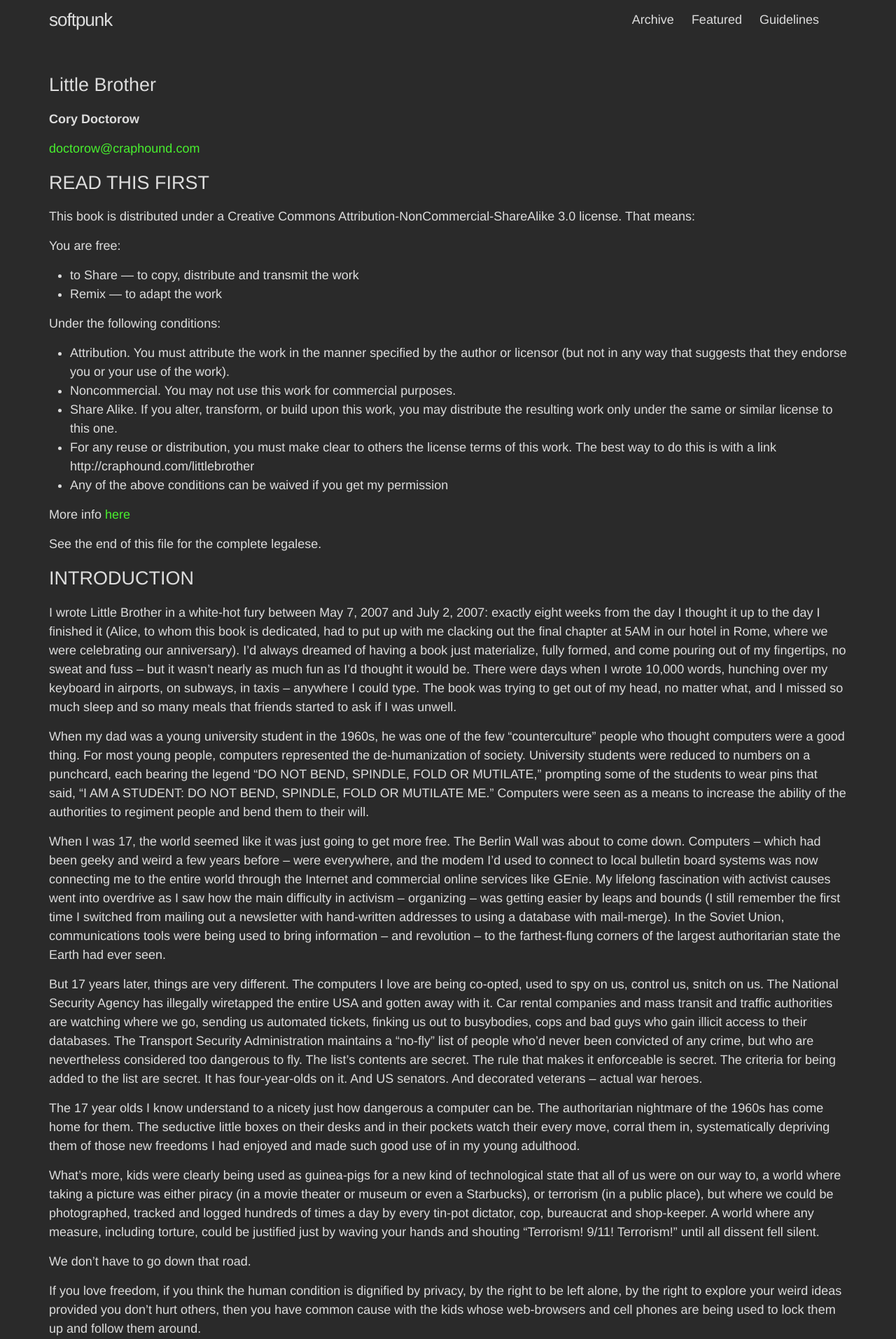
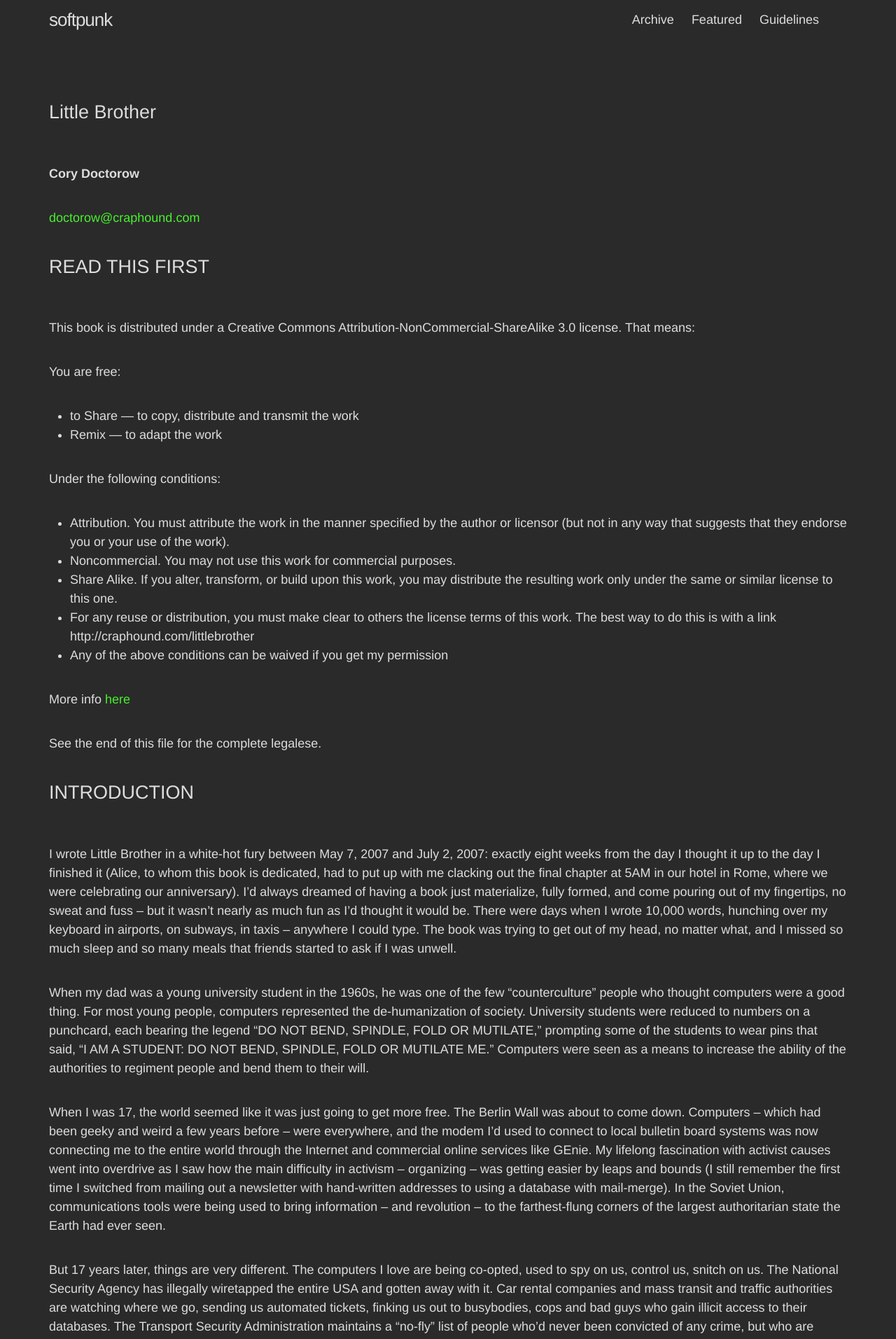
Before and after one commit to softpunk/softpunk.github.io, a Jekyll site: the page built from littlebrother.md, in a window 1280 px wide. Shown: the top 1913 px of the page at 70% size. Built offline with Jekyll 4.4.1, drawn with Linux system fonts in a browser that asks for light colours.

Commit message:
Update _base.scss

```diff
--- a/_sass/_base.scss
+++ b/_sass/_base.scss
@@ -34,7 +34,7 @@
 p, blockquote, pre,
 ul, ol, dl, figure,
 %vertical-rhythm {
-    margin-bottom: $spacing-unit / 2;
+    margin-bottom: 2em;
 }
 
 
```
